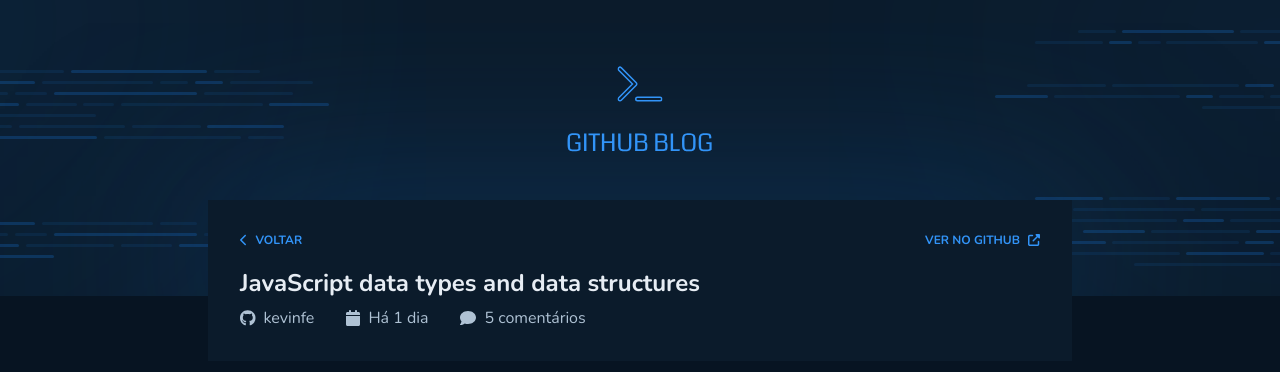
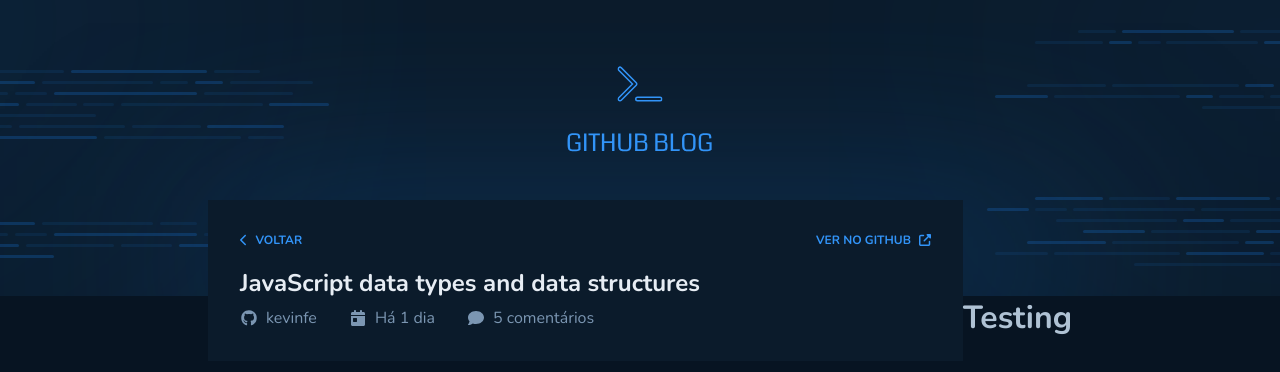
Before and after one commit to kevinrf100/desafio-ignite-03-reactjs-ts, a React (Vite) app: page /post/test in a window 1280 px wide. Shown: the top 372 px of the page. Built offline with nearby package versions, Linux system fonts and the light colour scheme.

Commit message:
Fixing icons and styles

```diff
--- a/src/components/PostItem/index.tsx
+++ b/src/components/PostItem/index.tsx
@@ -1,20 +1,17 @@
-import { NavLink } from "react-router-dom";
 import { Header, PostItemContainer, Title } from "./styles";
 
 export function PostItem() {
   return (
-    <NavLink to="/post/test">
-      <PostItemContainer>
+    <PostItemContainer to="/post/test">
       <Header>
         <Title>JavaScript data types and data structures</Title>
         <span>Há 1 dia</span>
       </Header>
       <span>
-          Programming languages all have built-in data structures, but these
-          often differ from one language to another. This article attempts to
-          list the built-in data structures available in{" "}
+        Programming languages all have built-in data structures, but these often
+        differ from one language to another. This article attempts to list the
+        built-in data structures available in{" "}
       </span>
     </PostItemContainer>
-    </NavLink>
   );
 }
--- a/src/components/PostItem/styles.ts
+++ b/src/components/PostItem/styles.ts
@@ -1,6 +1,7 @@
+import { NavLink } from "react-router-dom";
 import styled from "styled-components";
 
-export const PostItemContainer = styled.div`
+export const PostItemContainer = styled(NavLink)`
   max-width: 26rem;
   max-height: 16.25rem;
 
@@ -12,8 +13,13 @@
   padding: 2rem;
 
   border-radius: 6px;
+  border: 1px solid transparent;
 
   background: ${({ theme }) => theme["base-post"]};
+
+  &:hover {
+    border: 1px solid ${({ theme }) => theme["base-label"]};
+  }
 `;
 
 export const Header = styled.header`
--- a/src/pages/Post/components/PostDetails/index.tsx
+++ b/src/pages/Post/components/PostDetails/index.tsx
@@ -1,3 +1,3 @@
-export function PostDetails() {
+export function PostContent() {
   return <h1>Testing</h1>;
 }
--- a/src/pages/Post/components/PostInfo/index.tsx
+++ b/src/pages/Post/components/PostInfo/index.tsx
@@ -9,7 +9,7 @@
 } from "./styles";
 import { FontAwesomeIcon } from "@fortawesome/react-fontawesome";
 import {
-  faCalendar,
+  faCalendarDay,
   faChevronLeft,
   faComment,
   faUpRightFromSquare,
@@ -34,15 +34,15 @@
       <Title>JavaScript data types and data structures</Title>
       <PostInfosItemsContainer>
         <PostInfoItem>
-          <FontAwesomeIcon icon={faGithub} />
+          <FontAwesomeIcon width={18} icon={faGithub} />
           kevinfe
         </PostInfoItem>
         <PostInfoItem>
-          <FontAwesomeIcon icon={faCalendar} />
+          <FontAwesomeIcon width={18} icon={faCalendarDay} />
           Há 1 dia
         </PostInfoItem>
         <PostInfoItem>
-          <FontAwesomeIcon icon={faComment} />5 comentários
+          <FontAwesomeIcon width={18} icon={faComment} />5 comentários
         </PostInfoItem>
       </PostInfosItemsContainer>
     </PostInfoContainer>
--- a/src/pages/Post/components/PostInfo/styles.ts
+++ b/src/pages/Post/components/PostInfo/styles.ts
@@ -65,4 +65,6 @@
 
   font-family: "Nunito";
   font-size: 1rem;
+
+  color: ${({ theme }) => theme["base-span"]};
 `;
--- a/src/pages/Post/index.tsx
+++ b/src/pages/Post/index.tsx
@@ -1,3 +1,4 @@
+import { PostContent } from "./components/PostDetails";
 import { PostInfo } from "./components/PostInfo";
 import { PostContainer } from "./styles";
 
@@ -5,6 +6,7 @@
   return (
     <PostContainer>
       <PostInfo />
+      <PostContent />
     </PostContainer>
   );
 }
```
Lines whose indentation alone changed are shown as unchanged.
